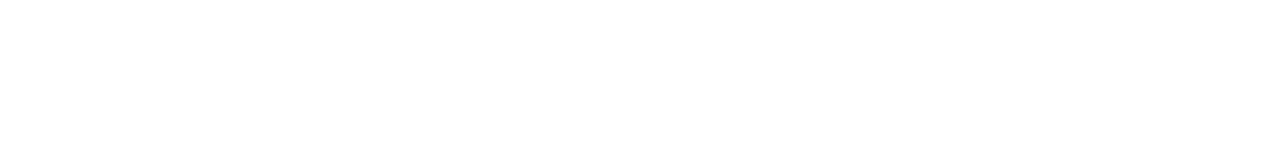
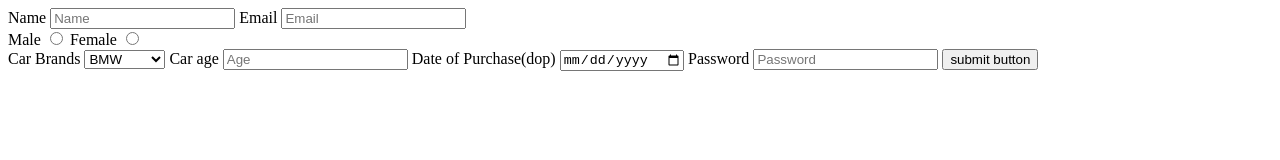
Before and after one commit to acciojob/car-insurance-form-shubhamptdr, a website: page main.html in a window 1280 px wide. Drawn offline with Linux system fonts and the light colour scheme.

Commit message:
created a submission

```diff
--- a/main.html
+++ b/main.html
@@ -10,7 +10,56 @@
 	<!-- the entire body must be written by student -->
     <script type="text/javascript" src="./script.js">
 </script>
+<form method="post">
+      <label for="name">Name</label>
+      <input type="text" id="name" name="name" placeholder="Name" required />
 
+      <label for="email">Email</label>
+      <input
+        type="email"
+        id="email"
+        name="email"
+        placeholder="Email"
+        required
+      />
+
+      <div>
+        <label for="gender_m"> Male</label>
+        <input type="radio" id="gender_m" name="gender" required />
+        <label for="gender_f"> Female</label>
+        <input type="radio" id="gender_f" name="gender" required />
+      </div>
+
+      <label for="cars">Car Brands</label>
+      <select id="cars">
+        <option value="BMW">BMW</option>
+        <option value="Audi">Audi</option>
+        <option value="Mercedez">Mercedez</option>
+      </select>
+
+      <label for="carage"> Car age</label>
+      <input
+        type="number"
+        id="carage"
+        name="carage"
+        placeholder="Age"
+        required
+      />
+
+      <label for="dop"> Date of Purchase(dop)</label>
+      <input type="date" id="dop" name="dop" required />
+
+      <label for="password"> Password</label>
+      <input
+        type="password"
+        id="password"
+        name="password"
+        placeholder="Password"
+        required
+      />
+
+      <button type="submit">submit button</button>
+    </form>
 </body>
 
 </html>
```
